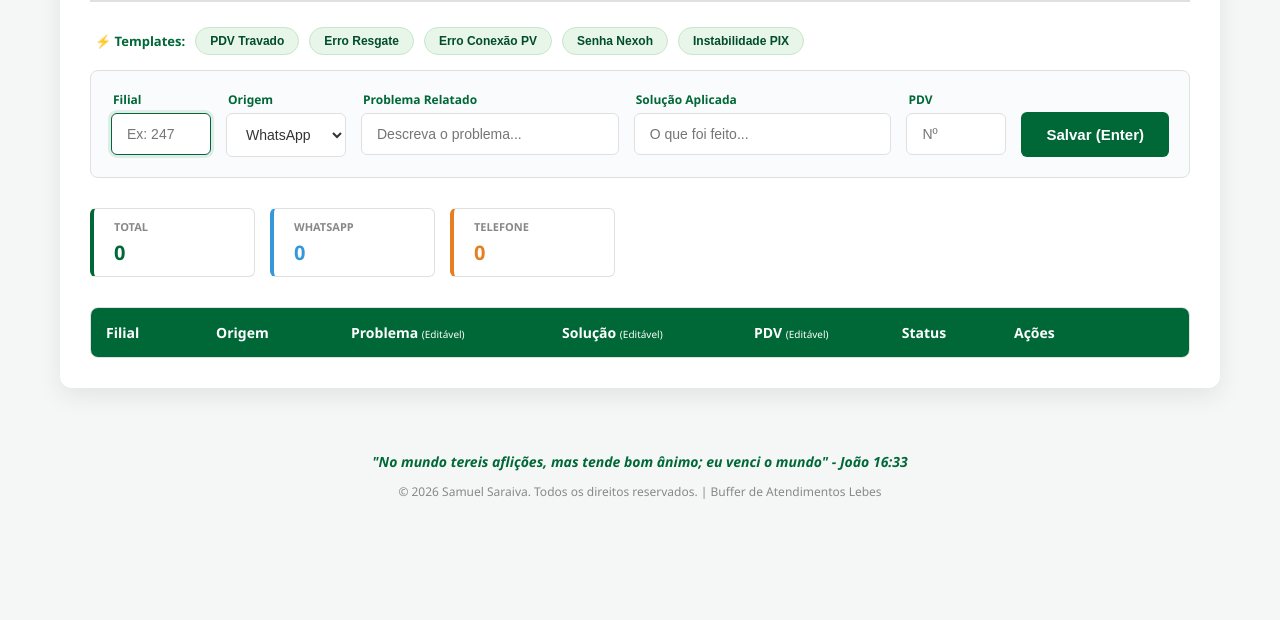
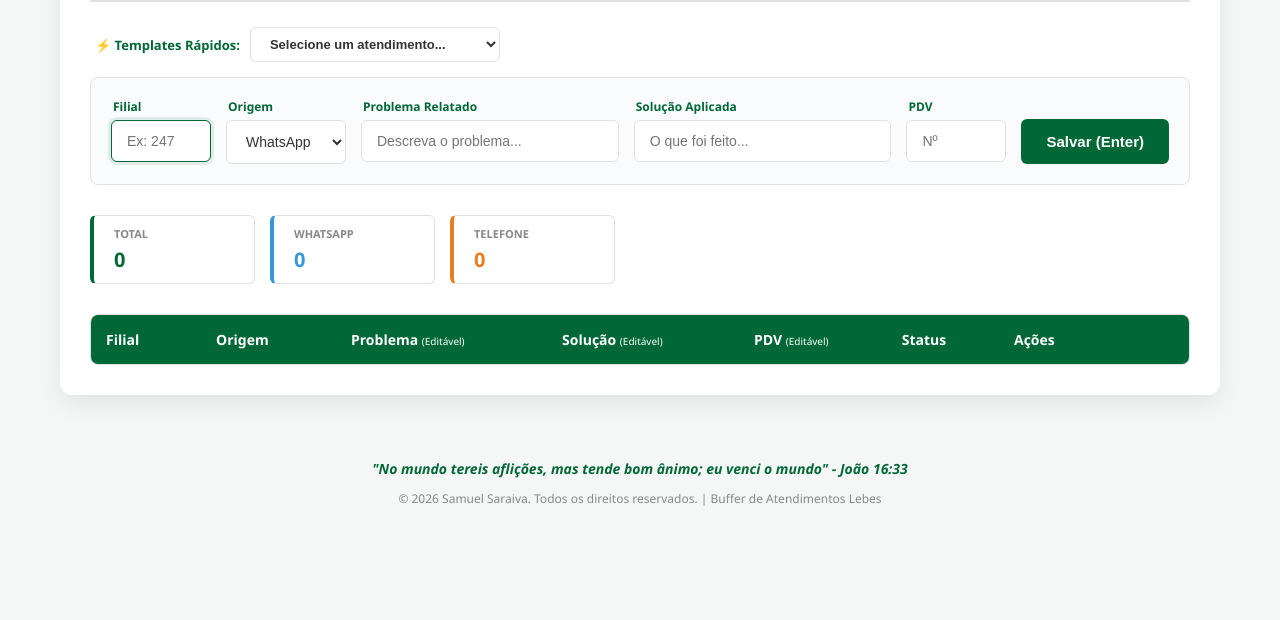
Before and after one commit to SamuelSrv/Buffer-pre-registros, a website: page index.html in a window 1280 px wide. Shown: the part 180-800 px from the top of the page. Drawn offline with Linux system fonts and the light colour scheme.

Commit message:
feat: Add dropdown for quick templates in the ticketing system

```diff
--- a/css/style.css
+++ b/css/style.css
@@ -98,6 +98,32 @@ td { padding: 12px 15px; border-bottom: 1px solid var(--border-color); vertical-
 tbody tr:nth-child(even) { background-color: var(--table-even); }
 tbody tr:hover { background-color: var(--table-hover); }
 
+.template-dropdown {
+    padding: 8px 15px;
+    border: 1px solid var(--border-color);
+    border-radius: 6px;
+    background-color: var(--input-bg);
+    color: var(--text-dark);
+    font-size: 13px;
+    font-weight: 600;
+    cursor: pointer;
+    outline: none;
+    transition: all 0.2s ease;
+    min-width: 250px;
+}
+.template-dropdown:hover {
+    border-color: var(--primary-color);
+}
+.template-dropdown:focus {
+    border-color: var(--primary-color);
+    box-shadow: 0 0 0 3px rgba(0, 104, 55, 0.1);
+}
+body.dark-mode .template-dropdown {
+    background-color: #1a3c28;
+    color: #a5d6a7;
+    border-color: #2e7d32;
+}
+
 /* Edição em Linha Restaurada */
 .editable-cell { transition: background-color 0.2s, outline 0.2s; border-radius: 4px; min-height: 20px; }
 .editable-cell:hover { background-color: rgba(128, 128, 128, 0.1); cursor: text; }
--- a/index.html
+++ b/index.html
@@ -36,13 +36,20 @@
             </div>
         </div>
 
-        <div class="shortcuts-bar">
-            <span class="shortcut-label">⚡ Templates:</span>
-            <button type="button" class="btn-shortcut" onclick="applyTemplate('Loja entrou em contato informando PDV Travado.', 'Foi necessário reconfigurar PDV via linha de comando (config.sh). Equipamento voltou a funcionar normalmente.')">PDV Travado</button>
-            <button type="button" class="btn-shortcut" onclick="applyTemplate('Loja entrou em contato informando que todos os PDVs estão com erro ao resgatar vendas.', 'Ajustado ao iniciar serviço responsável pelo resgate no servidor da loja. Resgates normalizados.')">Erro Resgate</button>
-            <button type="button" class="btn-shortcut" onclick="applyTemplate('Todas as pré vendas com erro de conexão com as bases', 'Ajustado ao acessar servidor da loja e reiniciar bases. Acesso normalizado em todas as pré vendas')">Erro Conexão PV</button>
-            <button type="button" class="btn-shortcut" onclick="applyTemplate('Loja entrou em contato solicitando senha de acesso ao Portal Nexoh', 'Loja encaminhada ao time de NOC para ajuste')">Senha Nexoh</button>
-            <button type="button" class="btn-shortcut" onclick="applyTemplate('Contato referente a instabilidade no pagamento via PIX.', 'Loja orientada sobre a instabilidade geral. Solicitado clicar em \'Voltar\' para estornar o valor e aguardar a correção. Em caso de falha no estorno, a orientação é acionar o time do Financeiro diretamente.')">Instabilidade PIX</button>
+       <div class="shortcuts-bar">
+            <span class="shortcut-label">⚡ Templates Rápidos:</span>
+            <select class="template-dropdown" onchange="if(this.selectedIndex > 0) { applyTemplate(this.options[this.selectedIndex].dataset.prob, this.options[this.selectedIndex].dataset.sol); this.selectedIndex = 0; }">
+                <option value="">Selecione um atendimento...</option>
+                <option data-prob="Loja entrou em contato informando PDV Travado." data-sol="Foi necessário reconfigurar PDV via linha de comando (config.sh). Equipamento voltou a funcionar normalmente.">PDV Travado</option>
+                <option data-prob="Loja entrou em contato informando que todos os PDVs estão com erro ao resgatar vendas." data-sol="Ajustado ao iniciar serviço responsável pelo resgate no servidor da loja. Resgates normalizados.">Resgate Venda - Erro</option>
+                <option data-prob="Todas as pré vendas com erro de conexão com as bases." data-sol="Ajustado ao acessar servidor da loja e reiniciar bases. Acesso normalizado em todas as pré vendas.">Erro Conexão PV</option>
+                <option data-prob="Loja entrou em contato solicitando senha de acesso ao Portal Nexoh." data-sol="Loja encaminhada ao time de NOC para ajuste.">Senha Nexoh</option>
+                <option data-prob="Contato referente a instabilidade no pagamento via PIX." data-sol="Loja orientada sobre a instabilidade geral. Solicitado clicar em 'Voltar' para estornar o valor e aguardar a correção. Em caso de falha no estorno, a orientação é acionar o time do Financeiro diretamente.">Instabilidade PIX</option>
+                <option data-prob="Loja entrou em contato informando estar sem internet." data-sol="Validado e loja realmente está sem internet. Solicitado para filial entrar em contato com o setor de NOC via WhatsApp.">Loja Sem Internet</option>
+                <option data-prob="Em meio ao atendimento, ligação acabou caindo." data-sol="Em meio ao atendimento, ligação acabou caindo.">Ligação Caiu</option>
+                <option data-prob="Filial entrou em contato, porém acabou desistindo." data-sol="Realizada tentativa de callback, porém caiu na caixa postal.">Callback</option>
+                <option data-prob="Loja com problema ao acessar e-mail." data-sol="Realizada tentativa de acesso com senhas salvas, porém sem sucesso. Encaminhado para o time de NOC.">Acesso Email - NOC</option>
+            </select>
         </div>
 
         <form id="ticketForm" class="form-group">
```
